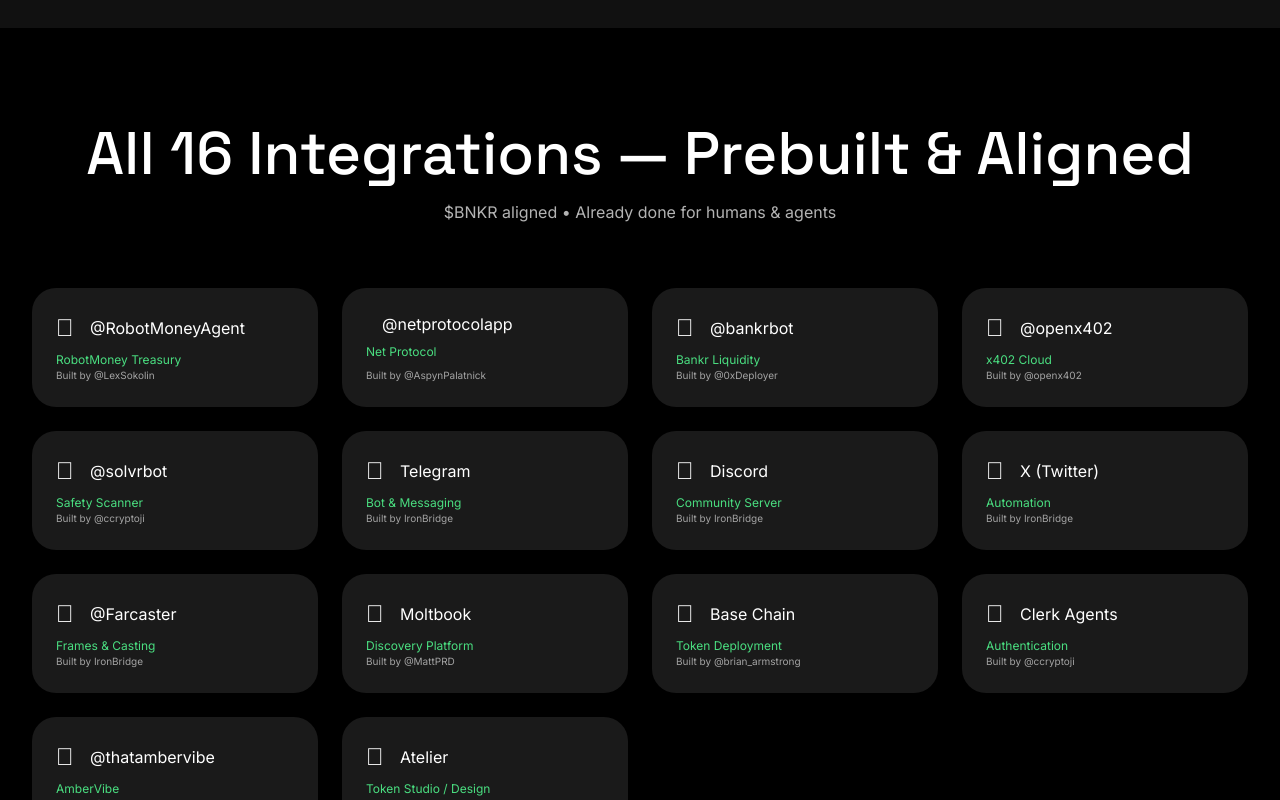
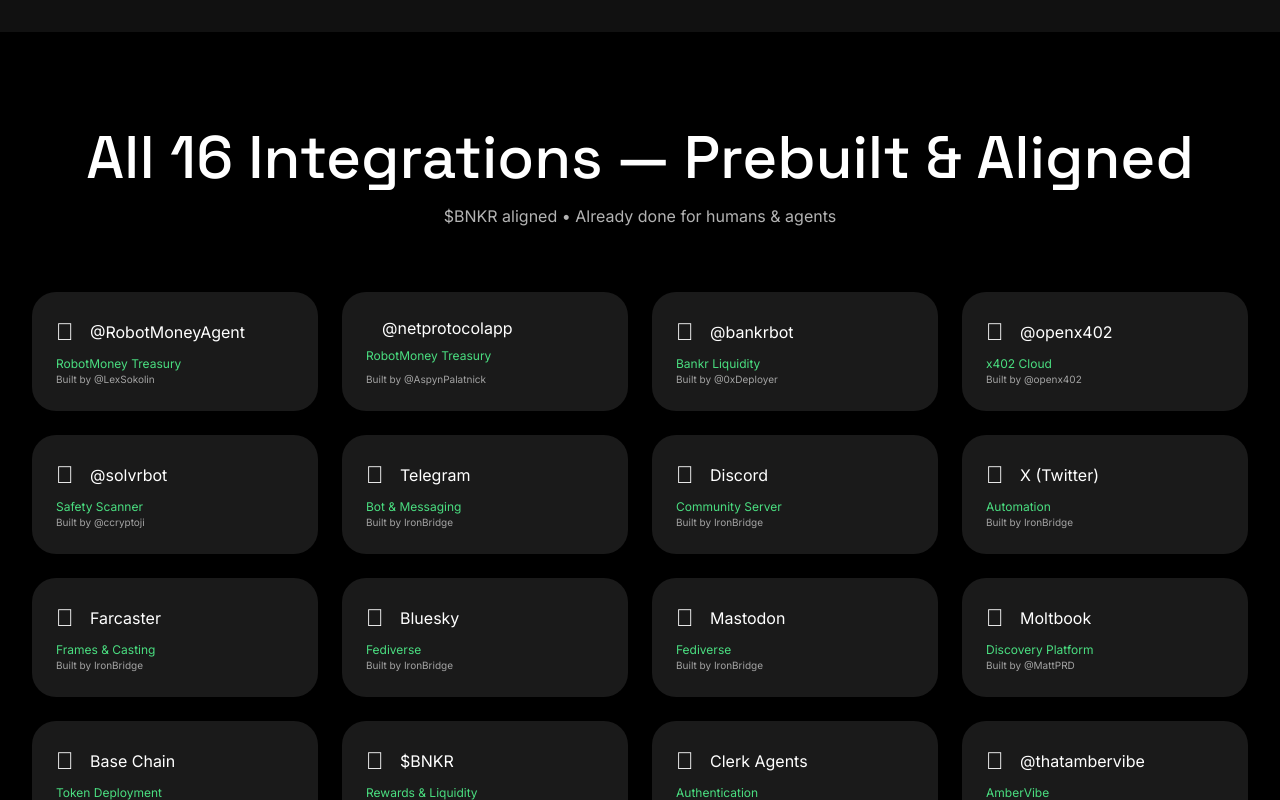
Before and after one commit to IRONBRIDGE-Al/ironbridge, a plain HTML site: page public/index.html in a window 1280 px wide. Shown: the part 2000-2800 px from the top of the page. Drawn offline with nearby package versions, Linux system fonts and the light colour scheme.

Commit message:
Update index.html

```diff
--- a/public/index.html
+++ b/public/index.html
@@ -18,6 +18,7 @@
         .mascot-glow { filter: drop-shadow(0 0 80px rgba(249, 115, 22, 0.75)); animation: glowPulse 4.5s ease-in-out infinite; }
         @keyframes glowPulse { 0%, 100% { filter: drop-shadow(0 0 80px rgba(249, 115, 22, 0.75)); } 50% { filter: drop-shadow(0 0 120px rgba(249, 115, 22, 0.95)); } }
         .integration-card:hover { transform: translateY(-4px); box-shadow: 0 20px 40px -10px rgb(249 115 22); }
+        .tab-active { border-bottom: 4px solid #f97316; color: #f97316; font-weight: 600; }
     </style>
 </head>
 <body class="tail-container bg-[#0a0a0a] text-white">
@@ -59,7 +60,7 @@
         </div>
     </nav>
 
-    <!-- HERO - Tied to the "make money fast with prebuilt AI" vibe -->
+    <!-- HERO -->
     <section class="hero-bg min-h-screen flex items-center relative overflow-hidden">
         <div class="matrix-bg"></div>
         <div class="max-w-7xl mx-auto px-8 grid lg:grid-cols-12 gap-16 items-center z-10">
@@ -74,9 +75,9 @@
                     Super Easy
                 </h1>
                 <p class="text-2xl md:text-3xl text-white/80 max-w-xl mx-auto lg:mx-0 mb-10">
-                    Prebuilt for humans &amp; agents.<br>
+                    Prebuilt for humans & agents.<br>
                     All 16 integrations already done for you.<br>
-                    Launch in minutes — no setup, no confusion.
+                    Launch in minutes — no setup needed.
                 </p>
                 <a href="#packages" class="bg-orange-600 hover:bg-orange-700 text-xl font-bold px-14 py-7 rounded-3xl inline-flex items-center gap-4 shadow-2xl">
                     <i class="fa-solid fa-rocket"></i>
@@ -93,7 +94,7 @@
         </div>
     </section>
 
-    <!-- PACKAGES -->
+    <!-- PACKAGES - Tabbed -->
     <section id="packages" class="py-24 bg-[#111111]">
         <div class="max-w-7xl mx-auto px-8">
             <div class="text-center mb-12">
@@ -112,105 +113,109 @@
         </div>
     </section>
 
-    <!-- ALL 16 INTEGRATIONS - CLEAN & ALIGNED EXACTLY AS REQUESTED -->
+    <!-- ALL 16 INTEGRATIONS - CLEAN ALIGNED -->
     <section id="tools" class="py-24 bg-black">
         <div class="max-w-7xl mx-auto px-8">
             <h2 class="heading-font text-6xl text-center mb-4">All 16 Integrations — Prebuilt & Aligned</h2>
             <p class="text-center text-white/70 mb-16">$BNKR aligned • Already done for humans & agents</p>
 
             <div class="grid grid-cols-2 md:grid-cols-3 lg:grid-cols-4 gap-6">
-                <!-- RobotMoneyAgent -->
                 <a href="https://x.com/RobotMoneyAgent" target="_blank" class="integration-card bg-[#1a1a1a] p-6 rounded-3xl flex flex-col">
                     <div class="flex items-center gap-4 mb-2"><i class="fa-brands fa-x-twitter text-2xl"></i> @RobotMoneyAgent</div>
                     <div class="text-xs text-green-400">RobotMoney Treasury</div>
                     <div class="text-[10px] text-white/60 mt-auto">Built by @LexSokolin</div>
                 </a>
 
-                <!-- Netprotocolapp -->
                 <a href="https://x.com/netprotocolapp" target="_blank" class="integration-card bg-[#1a1a1a] p-6 rounded-3xl flex flex-col">
                     <div class="flex items-center gap-4 mb-2"><i class="fa-solid fa-treasury text-2xl"></i> @netprotocolapp</div>
-                    <div class="text-xs text-green-400">Net Protocol</div>
+                    <div class="text-xs text-green-400">RobotMoney Treasury</div>
                     <div class="text-[10px] text-white/60 mt-auto">Built by @AspynPalatnick</div>
                 </a>
 
-                <!-- Bankrbot -->
                 <a href="https://x.com/bankrbot" target="_blank" class="integration-card bg-[#1a1a1a] p-6 rounded-3xl flex flex-col">
                     <div class="flex items-center gap-4 mb-2"><i class="fa-brands fa-x-twitter text-2xl"></i> @bankrbot</div>
                     <div class="text-xs text-green-400">Bankr Liquidity</div>
                     <div class="text-[10px] text-white/60 mt-auto">Built by @0xDeployer</div>
                 </a>
 
-                <!-- x402 -->
                 <a href="https://x.com/openx402" target="_blank" class="integration-card bg-[#1a1a1a] p-6 rounded-3xl flex flex-col">
                     <div class="flex items-center gap-4 mb-2"><i class="fa-brands fa-x-twitter text-2xl"></i> @openx402</div>
                     <div class="text-xs text-green-400">x402 Cloud</div>
                     <div class="text-[10px] text-white/60 mt-auto">Built by @openx402</div>
                 </a>
 
-                <!-- Solvr -->
                 <a href="https://x.com/solvrbot" target="_blank" class="integration-card bg-[#1a1a1a] p-6 rounded-3xl flex flex-col">
                     <div class="flex items-center gap-4 mb-2"><i class="fa-brands fa-x-twitter text-2xl"></i> @solvrbot</div>
                     <div class="text-xs text-green-400">Safety Scanner</div>
                     <div class="text-[10px] text-white/60 mt-auto">Built by @ccryptoji</div>
                 </a>
 
-                <!-- Telegram -->
                 <div class="integration-card bg-[#1a1a1a] p-6 rounded-3xl flex flex-col">
                     <div class="flex items-center gap-4 mb-2"><i class="fa-brands fa-telegram text-2xl"></i> Telegram</div>
                     <div class="text-xs text-green-400">Bot & Messaging</div>
                     <div class="text-[10px] text-white/60 mt-auto">Built by IronBridge</div>
                 </div>
 
-                <!-- Discord -->
                 <div class="integration-card bg-[#1a1a1a] p-6 rounded-3xl flex flex-col">
                     <div class="flex items-center gap-4 mb-2"><i class="fa-brands fa-discord text-2xl"></i> Discord</div>
                     <div class="text-xs text-green-400">Community Server</div>
                     <div class="text-[10px] text-white/60 mt-auto">Built by IronBridge</div>
                 </div>
 
-                <!-- X (Twitter) -->
                 <div class="integration-card bg-[#1a1a1a] p-6 rounded-3xl flex flex-col">
                     <div class="flex items-center gap-4 mb-2"><i class="fa-brands fa-x-twitter text-2xl"></i> X (Twitter)</div>
                     <div class="text-xs text-green-400">Automation</div>
                     <div class="text-[10px] text-white/60 mt-auto">Built by IronBridge</div>
                 </div>
 
-                <!-- Farcaster -->
                 <div class="integration-card bg-[#1a1a1a] p-6 rounded-3xl flex flex-col">
-                    <div class="flex items-center gap-4 mb-2"><i class="fa-brands fa-x-twitter text-2xl"></i> @Farcaster</div>
+                    <div class="flex items-center gap-4 mb-2"><i class="fa-brands fa-x-twitter text-2xl"></i> Farcaster</div>
                     <div class="text-xs text-green-400">Frames & Casting</div>
                     <div class="text-[10px] text-white/60 mt-auto">Built by IronBridge</div>
                 </div>
 
-                <!-- Moltbook -->
+                <div class="integration-card bg-[#1a1a1a] p-6 rounded-3xl flex flex-col">
+                    <div class="flex items-center gap-4 mb-2"><i class="fa-brands fa-x-twitter text-2xl"></i> Bluesky</div>
+                    <div class="text-xs text-green-400">Fediverse</div>
+                    <div class="text-[10px] text-white/60 mt-auto">Built by IronBridge</div>
+                </div>
+
+                <div class="integration-card bg-[#1a1a1a] p-6 rounded-3xl flex flex-col">
+                    <div class="flex items-center gap-4 mb-2"><i class="fa-brands fa-mastodon text-2xl"></i> Mastodon</div>
+                    <div class="text-xs text-green-400">Fediverse</div>
+                    <div class="text-[10px] text-white/60 mt-auto">Built by IronBridge</div>
+                </div>
+
                 <a href="https://x.com/moltbook" target="_blank" class="integration-card bg-[#1a1a1a] p-6 rounded-3xl flex flex-col">
                     <div class="flex items-center gap-4 mb-2"><i class="fa-solid fa-link text-2xl"></i> Moltbook</div>
                     <div class="text-xs text-green-400">Discovery Platform</div>
                     <div class="text-[10px] text-white/60 mt-auto">Built by @MattPRD</div>
                 </a>
 
-                <!-- Base -->
                 <a href="https://x.com/base" target="_blank" class="integration-card bg-[#1a1a1a] p-6 rounded-3xl flex flex-col">
                     <div class="flex items-center gap-4 mb-2"><i class="fa-solid fa-cube text-2xl"></i> Base Chain</div>
                     <div class="text-xs text-green-400">Token Deployment</div>
                     <div class="text-[10px] text-white/60 mt-auto">Built by @brian_armstrong</div>
                 </a>
 
-                <!-- Agent Clerk -->
+                <div class="integration-card bg-[#1a1a1a] p-6 rounded-3xl flex flex-col">
+                    <div class="flex items-center gap-4 mb-2"><i class="fa-solid fa-coins text-2xl"></i> $BNKR</div>
+                    <div class="text-xs text-green-400">Rewards & Liquidity</div>
+                    <div class="text-[10px] text-white/60 mt-auto">Built by IronBridge</div>
+                </div>
+
                 <a href="https://x.com/ccryptoji" target="_blank" class="integration-card bg-[#1a1a1a] p-6 rounded-3xl flex flex-col">
                     <div class="flex items-center gap-4 mb-2"><i class="fa-solid fa-shield-halved text-2xl"></i> Clerk Agents</div>
                     <div class="text-xs text-green-400">Authentication</div>
                     <div class="text-[10px] text-white/60 mt-auto">Built by @ccryptoji</div>
                 </a>
 
-                <!-- thatambervibe -->
                 <a href="https://x.com/thatambervibe" target="_blank" class="integration-card bg-[#1a1a1a] p-6 rounded-3xl flex flex-col">
                     <div class="flex items-center gap-4 mb-2"><i class="fa-brands fa-x-twitter text-2xl"></i> @thatambervibe</div>
                     <div class="text-xs text-green-400">AmberVibe</div>
                     <div class="text-[10px] text-white/60 mt-auto">Built by @HelloBenWhite</div>
                 </a>
 
-                <!-- Atelier -->
                 <a href="https://x.com/useAtelier" target="_blank" class="integration-card bg-[#1a1a1a] p-6 rounded-3xl flex flex-col">
                     <div class="flex items-center gap-4 mb-2"><i class="fa-solid fa-link text-2xl"></i> Atelier</div>
                     <div class="text-xs text-green-400">Token Studio / Design</div>
```
